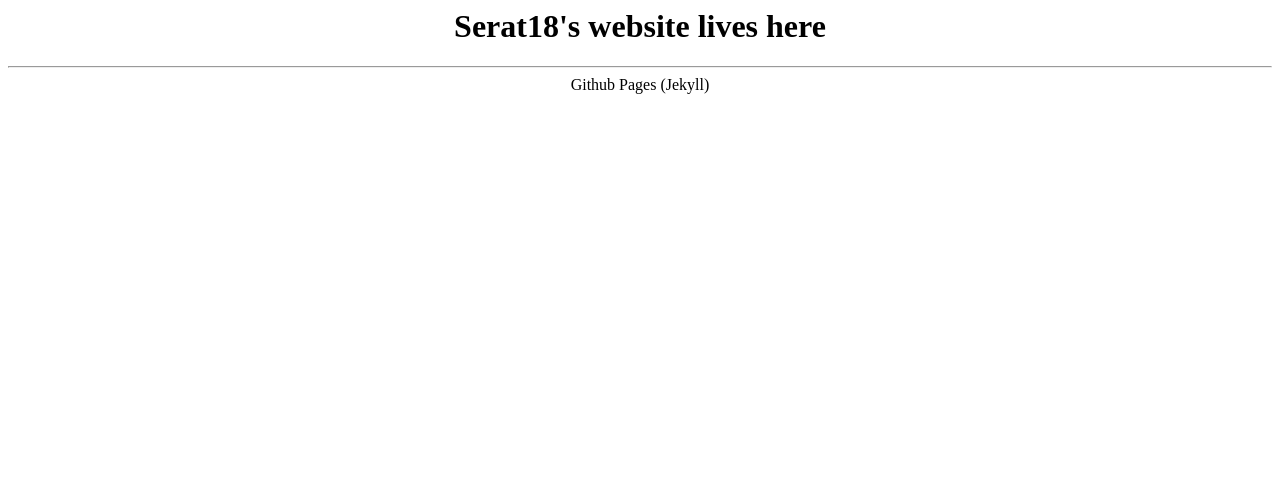
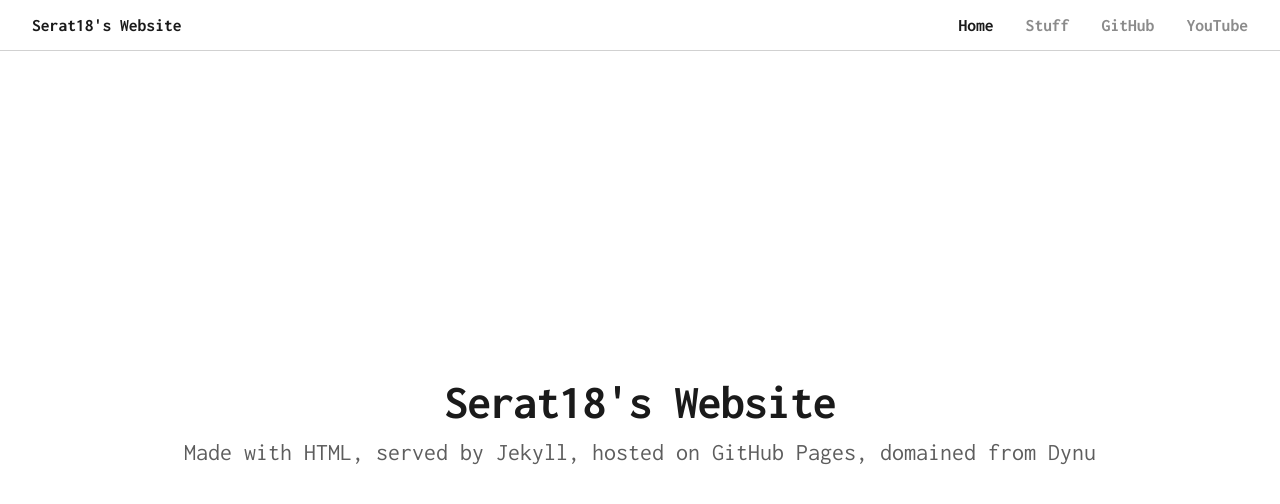
Before and after one commit to Serat18/serat18.github.io, a plain HTML site: page index.html in a window 1280 px wide. Drawn offline with Linux system fonts and the light colour scheme.

Commit message:
Update index.html

```diff
--- a/index.html
+++ b/index.html
@@ -1,7 +1,127 @@
-<html>
-<head><title>Serat18's Website</title></head>
+<!DOCTYPE html>
+<html lang="en">
+<head>
+  <meta charset="UTF-8">
+  <meta name="viewport" content="width=device-width, initial-scale=1.0">
+  <title>Serat18's Website</title>
+  <link rel="icon" href="logo.png">
+  <link rel="preconnect" href="https://fonts.googleapis.com">
+  <link rel="preconnect" href="https://fonts.gstatic.com" crossorigin>
+  <link href="https://fonts.googleapis.com/css2?family=Inconsolata:wght@400;700&display=swap" rel="stylesheet">
+  <style>
+    *, *::before, *::after {
+      margin: 0;
+      padding: 0;
+      box-sizing: border-box;
+    }
+    :root {
+      --bg: #ffffff;
+      --text: #1a1a1a;
+    }
+    @media (prefers-color-scheme: dark) {
+      :root {
+        --bg: #1a1a1a;
+        --text: #f0f0f0;
+      }
+    }
+    body {
+      font-family: 'Inconsolata', monospace;
+      min-height: 100dvh;
+      background: var(--bg);
+      color: var(--text);
+      transition: background 0.3s, color 0.3s;
+    }
+    nav {
+      display: flex;
+      justify-content: space-between;
+      align-items: center;
+      padding: 1rem 2rem;
+      border-bottom: 1px solid;
+      border-color: color-mix(in srgb, var(--text) 20%, transparent);
+    }
+    .nav-left {
+      font-size: 1.1rem;
+      font-weight: 700;
+    }
+    .nav-right {
+      display: flex;
+      gap: 2rem;
+    }
+    nav a {
+      color: var(--text);
+      text-decoration: none;
+      font-size: 1.1rem;
+      font-weight: 700;
+      cursor: pointer;
+      opacity: 0.5;
+      transition: opacity 0.2s;
+      background: none;
+    }
+    nav a:hover,
+    nav a.active {
+      opacity: 1;
+    }
+    .page {
+      display: none;
+      flex-direction: column;
+      align-items: center;
+      justify-content: center;
+      min-height: calc(100dvh - 60px);
+      padding: 2rem;
+    }
+    .page.active {
+      display: flex;
+    }
+    h1 {
+      font-size: clamp(1.75rem, 5vw, 3rem);
+      font-weight: 700;
+      letter-spacing: -0.02em;
+    }
+    .sub {
+      font-size: calc(clamp(1.75rem, 5vw, 3rem) / 2);
+      margin-top: 0.75rem;
+      opacity: 0.7;
+    }
+  </style>
+</head>
 <body>
-<center><h1>Serat18's website lives here</h1></center>
-<hr><center>Github Pages (Jekyll)</center>
+  <nav>
+    <span class="nav-left" onclick="switchPage('home')" style="cursor:pointer">Serat18's Website</span>
+    <div class="nav-right">
+      <a class="active" onclick="switchPage('home', this)">Home</a>
+      <a onclick="switchPage('stuff', this)">Stuff</a>
+      <a href="https://github.com/Serat18" target="_blank" rel="noopener noreferrer">GitHub</a>
+      <a href="https://www.youtube.com/@SeratSumbastakin1342" target="_blank" rel="noopener noreferrer">YouTube</a>
+    </div>
+  </nav>
+
+  <section id="home" class="page active">
+    <h1>Serat18's Website</h1>
+    <p class="sub">Made with HTML, served by Jekyll, hosted on GitHub Pages, domained from Dynu</p>
+  </section>
+
+  <section id="stuff" class="page" style="justify-content:flex-start; align-items:flex-start; padding-top:2rem;">
+    <div onclick="window.open('https://nuichat.onrender.com/', '_blank')" style="cursor:pointer; text-align:left; padding:2rem 3rem; transition:opacity 0.2s" onmouseover="this.style.opacity='0.7'" onmouseout="this.style.opacity='1'">
+      <h2 style="font-size:2rem; margin-bottom:0.5rem">Nuichat</h2>
+      <p style="font-size:1.1rem; opacity:0.7">A OpenWebUI-like alternative where you can chat with AI from API providers, some features are currently don't work. Currently hosted on Render, sorry for making you wait.</p>
+    </div>
+    <div onclick="window.open('https://www.serat18.kozow.com/Mr-duke-s-maze/', '_blank')" style="cursor:pointer; text-align:left; padding:2rem 3rem; transition:opacity 0.2s" onmouseover="this.style.opacity='0.7'" onmouseout="this.style.opacity='1'">
+      <h2 style="font-size:2rem; margin-bottom:0.5rem">MR. DUKE'S MAZE</h2>
+      <p style="font-size:1.1rem; opacity:0.7">A game where You have planned to go to mr duke's house. Yes you got in, but never could go out. Because he modified your code so you cant climb up, and will get out of his house by glitching when collecting coins is done. collect da 5 coins and GET OUT. Be aware he can go through walls, accidentally.</p>
+    </div>
+    <div onclick="window.open('http://www.serat18.kozow.com/Mr-duke-s-maze-2/, '_blank')" style="cursor:pointer; text-align:left; padding:2rem 3rem; transition:opacity 0.2s" onmouseover="this.style.opacity='0.7'" onmouseout="this.style.opacity='1'">
+      <h2 style="font-size:2rem; margin-bottom:0.5rem">MR. DUKE'S MAZE II</h2>
+      <p style="font-size:1.1rem; opacity:0.7">woah you escaped mr duke's house and got the coins, right?? Now you decided to go to his brother's house to collect more coins. His brother is also named Duke, can call him a pipe. collect 10 iron coins that he has scattered. he can also phase through walls. he also can modify your code and do same. after collection just GET OUT</p>
+    </div>
+  </section>
+
+  <script>
+    function switchPage(name, el) {
+      document.querySelectorAll('.page').forEach(p => p.classList.remove('active'));
+      document.querySelectorAll('.nav-right a').forEach(a => a.classList.remove('active'));
+      document.getElementById(name).classList.add('active');
+      if (el) el.classList.add('active');
+    }
+  </script>
 </body>
 </html>
```
